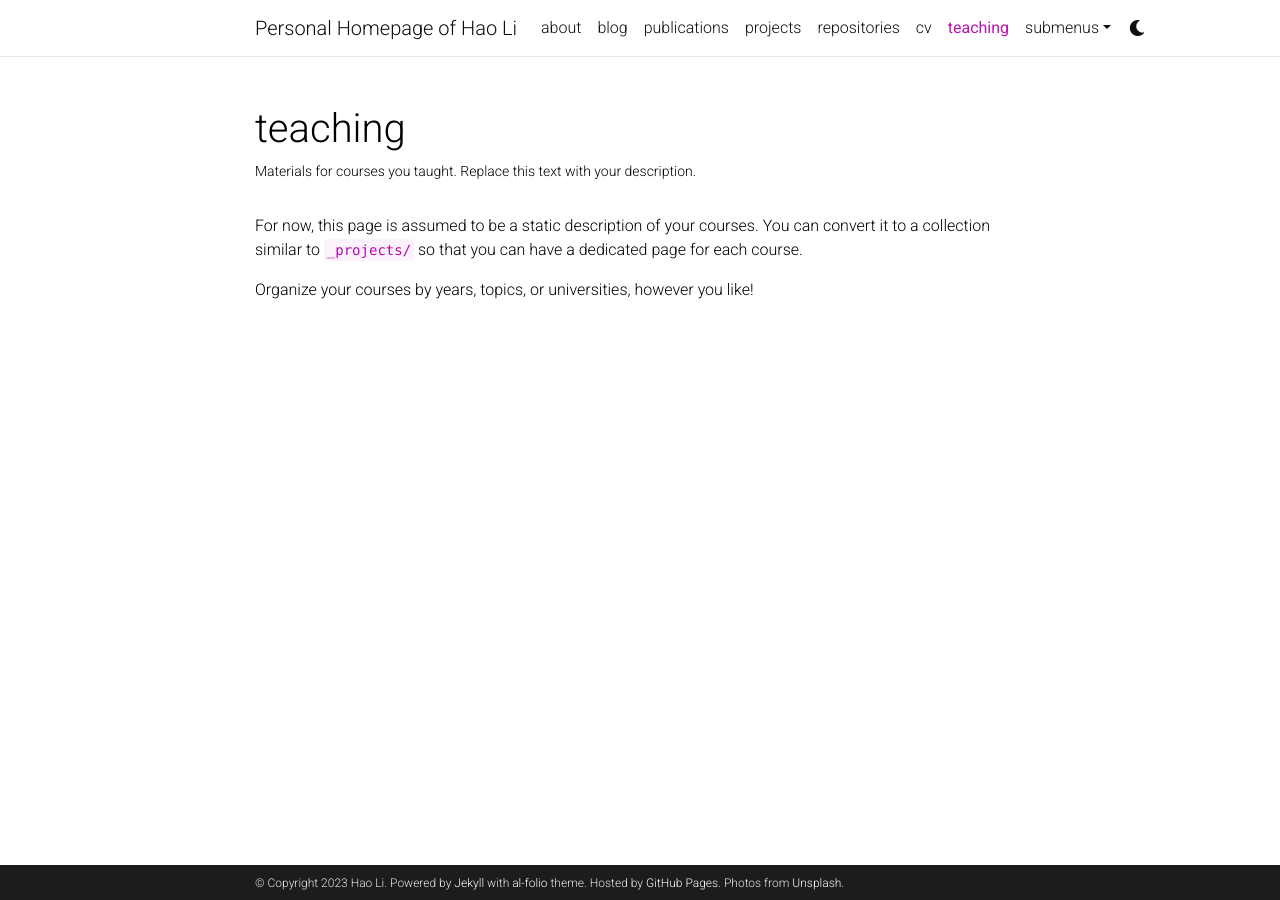
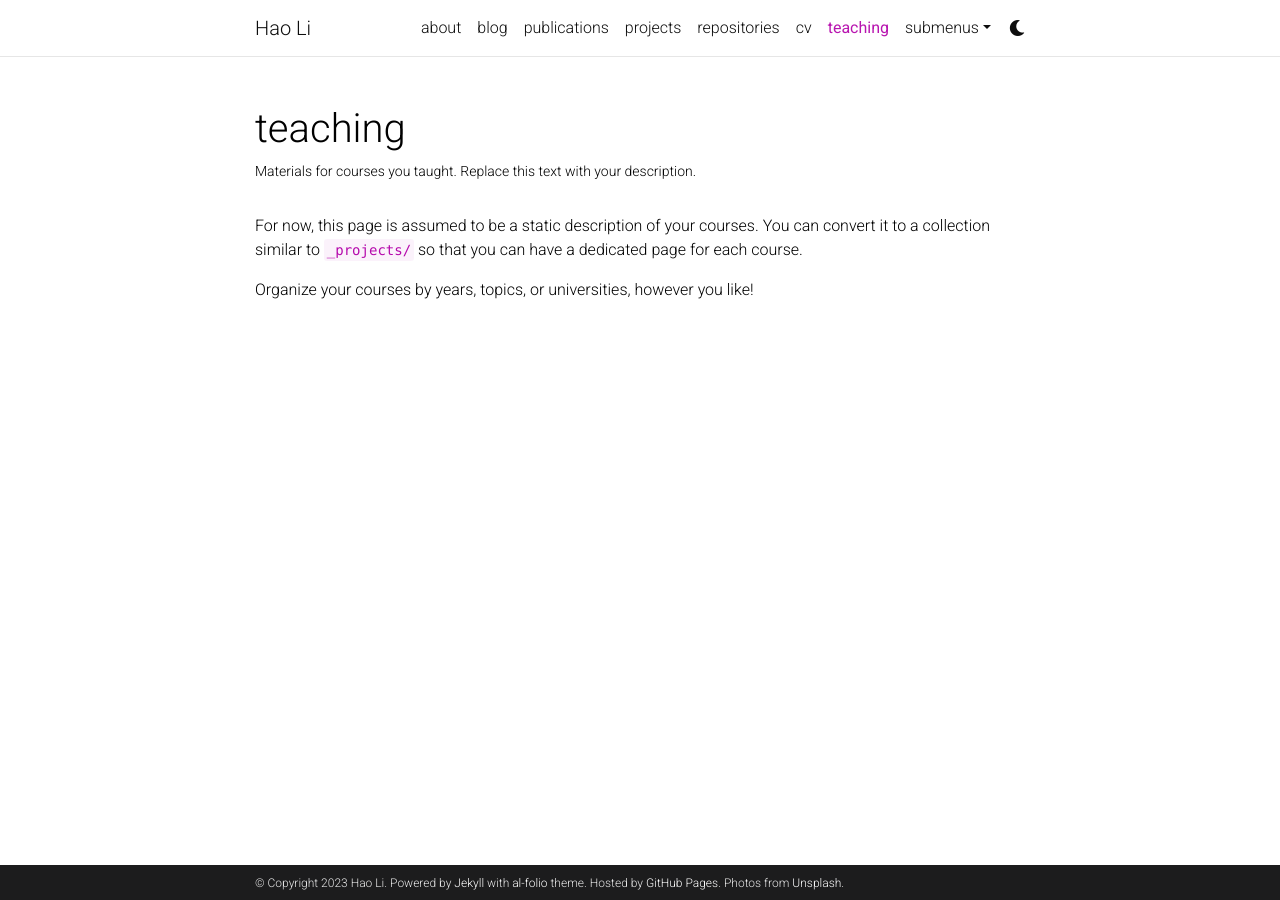
Before and after one commit to leolee99/leolee99.github.io, a Jekyll site: the page built from _pages/teaching.md, in a window 1280 px wide. Built offline with Jekyll 4.4.1, drawn with Linux system fonts in a browser that asks for light colours; comment, search, counter and statistics services are not loaded; a style sheet for code colours, icons or effects is not loaded.

Commit message:
Update _config.yml

```diff
--- a/_config.yml
+++ b/_config.yml
@@ -2,7 +2,7 @@
 # Site settings
 # -----------------------------------------------------------------------------
 
-title: Personal Homepage of Hao Li # the website title (if blank, full name will be used instead)
+title: Hao Li # the website title (if blank, full name will be used instead)
 first_name: Hao
 middle_name:
 last_name: Li
```
